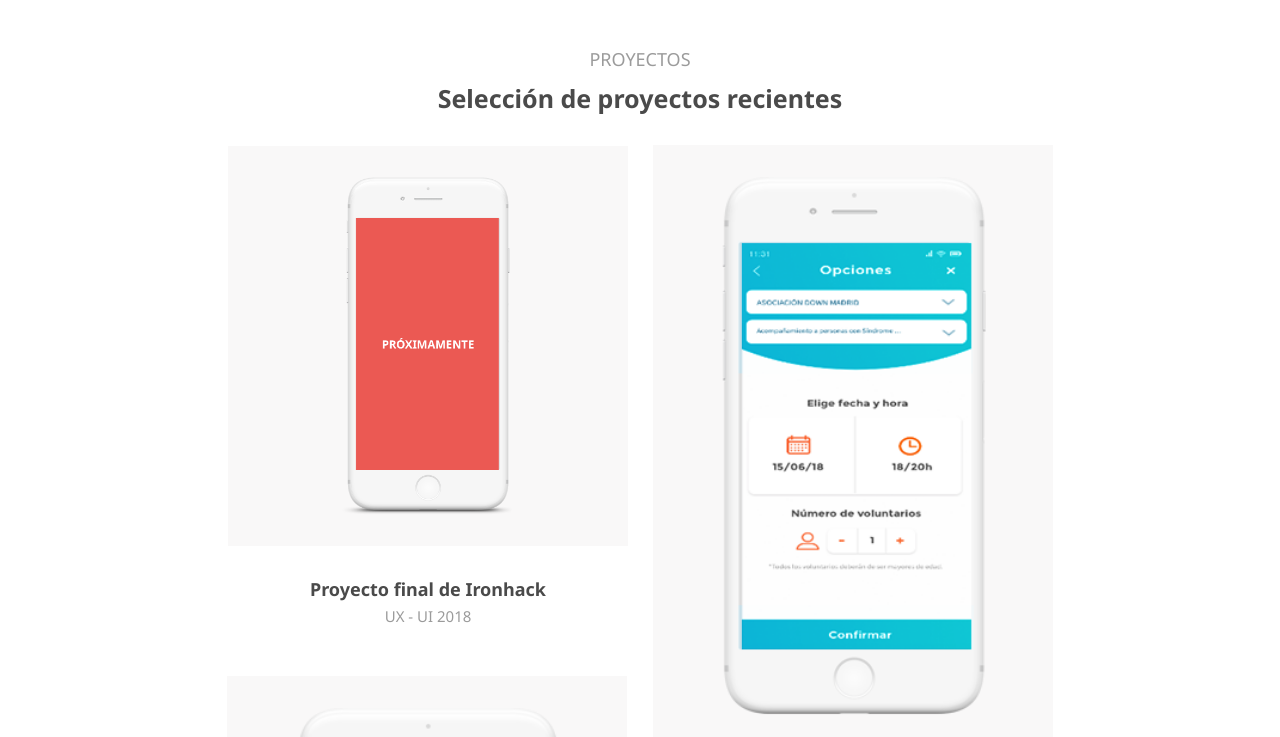
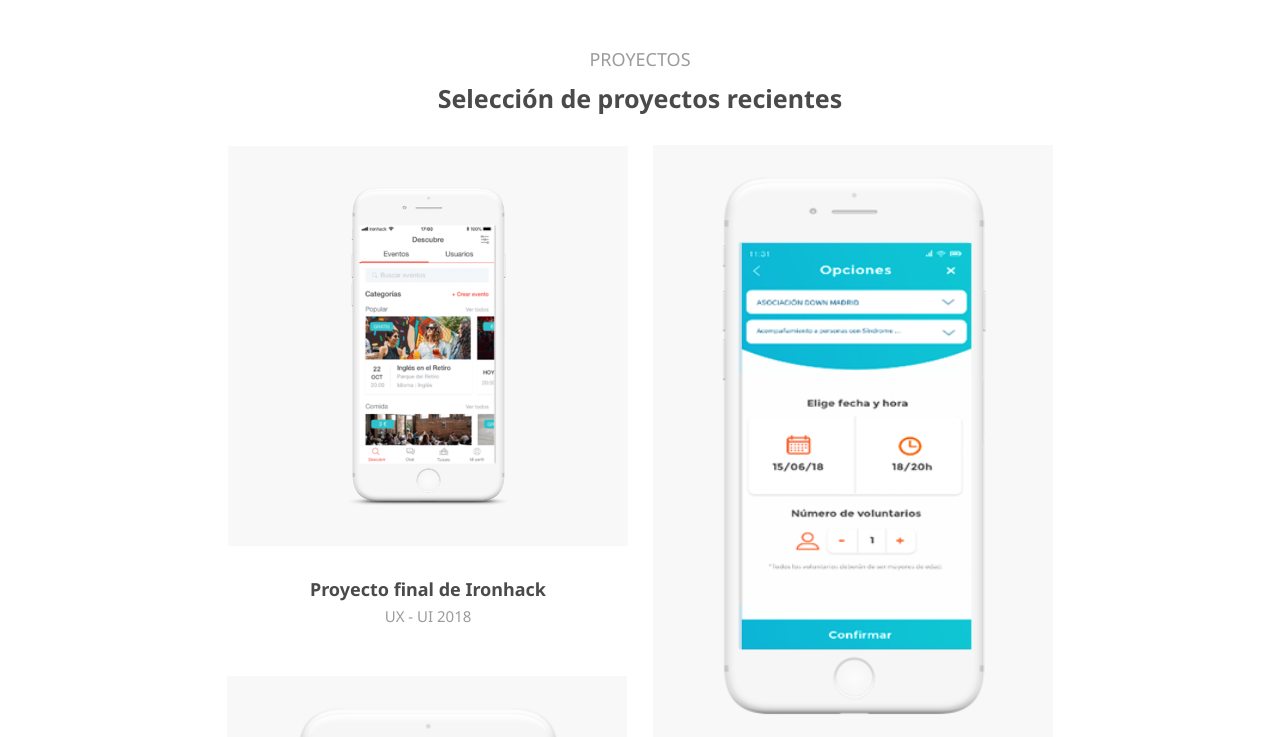
Before and after one commit to Macarinass/portfolio, a plain HTML site: page index.html in a window 1280 px wide. Shown: the part 466-1203 px from the top of the page. Drawn offline with Linux system fonts and the light colour scheme.

Commit message:
por favor

```diff
--- a/scss/file.scss
+++ b/scss/file.scss
@@ -92,7 +92,7 @@ body{
 
       .card{
         .image1{
-          background-image: url("../images/proyect1.png");
+          background-image: url("../images/proyect1111.png");
           background-size: cover;
           height: 400px;
           width: 400px;
```
Also changed, not shown: images/proyect1111.png (added), stylesheets/file.css.
